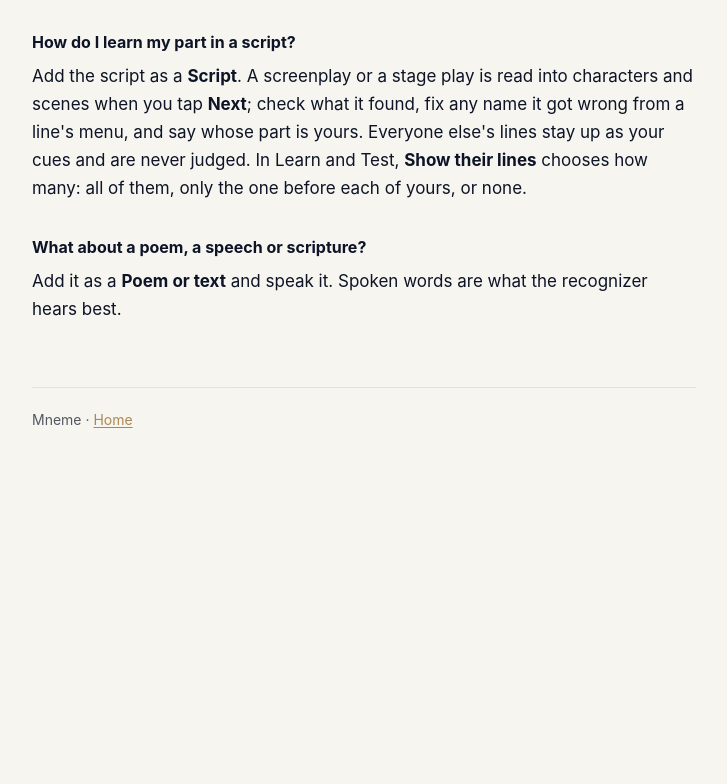
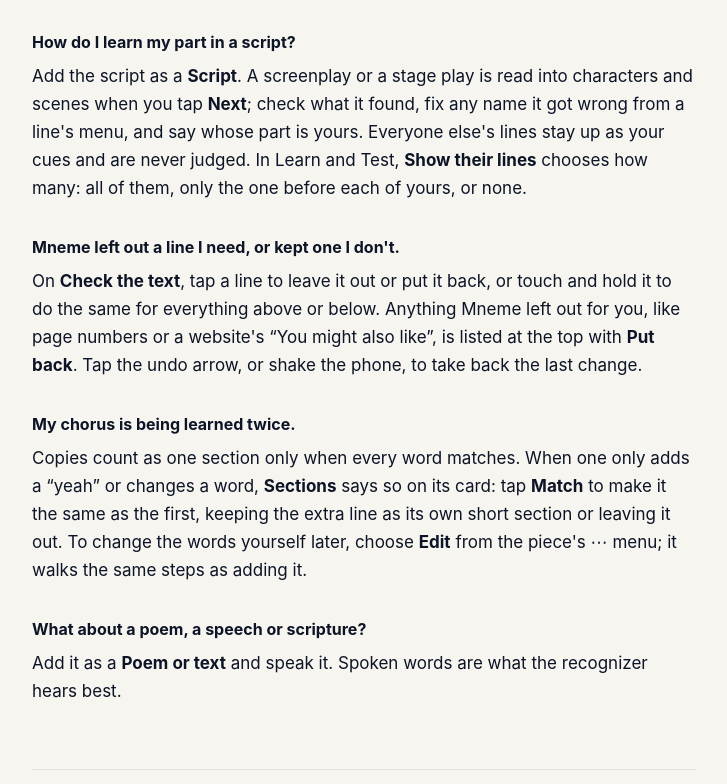
Before and after one commit to boynepe/boynepe.github.io, a plain HTML site: page mneme/support/index.html in a window 1280 px wide. Shown: the part 1811-2595 px from the top of the page, without its empty margins (276-1003 px from the left). Before the commit the page ends 2338 px from the top, so only its background shows below. Drawn offline with Linux system fonts and the light colour scheme.

Commit message:
Mneme: Check the text, website leftovers, and near-copy choruses
Build 19 strikes a website's "You might also like" and offers to match a
chorus that only adds a "yeah". The support page now says where to fix a
line Mneme left out and what to do about a chorus learned twice.

Co-Authored-By: Claude Opus 5.5 <noreply@anthropic.com>
Claude-Session: https://claude.ai/code/session_01Fvw1E2L1MtjNJ7QPkQhpzW

```diff
--- a/mneme/support/index.html
+++ b/mneme/support/index.html
@@ -32,8 +32,8 @@ get.</p>
 <h3>Where do I start with something new?</h3>
 <p>Add it — paste it, use <strong>Find online</strong>, share it from Safari,
 open a PDF, Word or text file, or pick screenshots or scan a printed sheet —
-choose whether it's a song, a script or a poem or other text, and check the
-section cards Mneme shows before you save. Then open it and tap the mode
+choose whether it's a song, a script or a poem or other text, then check the
+text and the section cards Mneme shows before you save. Then open it and tap the mode
 marked <strong>Up next</strong>. For a new piece that's Learn: one section at a
 time, sung or said out loud, with the words fading as each one holds.</p>
 
@@ -85,6 +85,21 @@ part is yours. Everyone else's lines stay up as your cues and are never
 judged. In Learn and Test, <strong>Show their lines</strong> chooses how
 many: all of them, only the one before each of yours, or none.</p>
 
+<h3>Mneme left out a line I need, or kept one I don't.</h3>
+<p>On <strong>Check the text</strong>, tap a line to leave it out or put it
+back, or touch and hold it to do the same for everything above or below.
+Anything Mneme left out for you, like page numbers or a website's “You might
+also like”, is listed at the top with <strong>Put back</strong>. Tap the undo
+arrow, or shake the phone, to take back the last change.</p>
+
+<h3>My chorus is being learned twice.</h3>
+<p>Copies count as one section only when every word matches. When one only
+adds a “yeah” or changes a word, <strong>Sections</strong> says so on its card:
+tap <strong>Match</strong> to make it the same as the first, keeping the extra
+line as its own short section or leaving it out. To change the words
+yourself later, choose <strong>Edit</strong> from the piece's ⋯ menu; it walks
+the same steps as adding it.</p>
+
 <h3>What about a poem, a speech or scripture?</h3>
 <p>Add it as a <strong>Poem or text</strong> and speak it. Spoken words are
 what the recognizer hears best.</p>
```
Also changed, not shown: mneme/index.html (+1 -1 lines).
